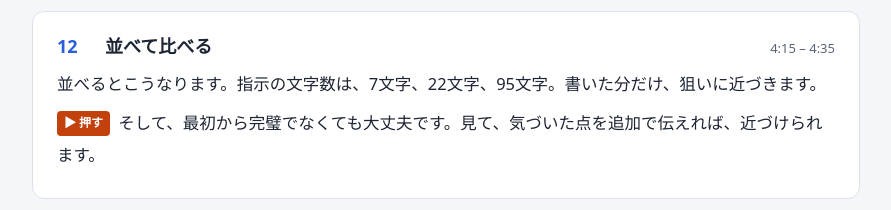
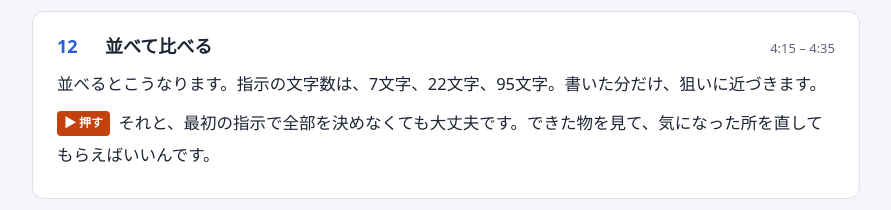
Before and after one commit to rrr-cloud/ai-modeling-study, a plain HTML site: page script.html in a window 1280 px wide. Shown: the part 2863-3073 px from the top of the page, without its empty margins (194-1085 px from the left). Drawn offline with Linux system fonts and the light colour scheme.

Commit message:
fix: 比較のページのまとめの一文を、話し言葉に近い自然な文に直す
Co-Authored-By: Claude Opus 5.5 <noreply@anthropic.com>

```diff
--- a/script-data.js
+++ b/script-data.js
@@ -99,7 +99,7 @@ window.TALK_SCRIPT = [
     time: "4:15 – 4:35",
     steps: [
       "並べるとこうなります。指示の文字数は、7文字、22文字、95文字。書いた分だけ、狙いに近づきます。",
-      "そして、最初から完璧でなくても大丈夫です。見て、気づいた点を追加で伝えれば、近づけられます。"
+      "それと、最初の指示で全部を決めなくても大丈夫です。できた物を見て、気になった所を直してもらえばいいんです。"
     ]
   },
   {
```
Also changed, not shown: index.html (+1 -1 lines).
